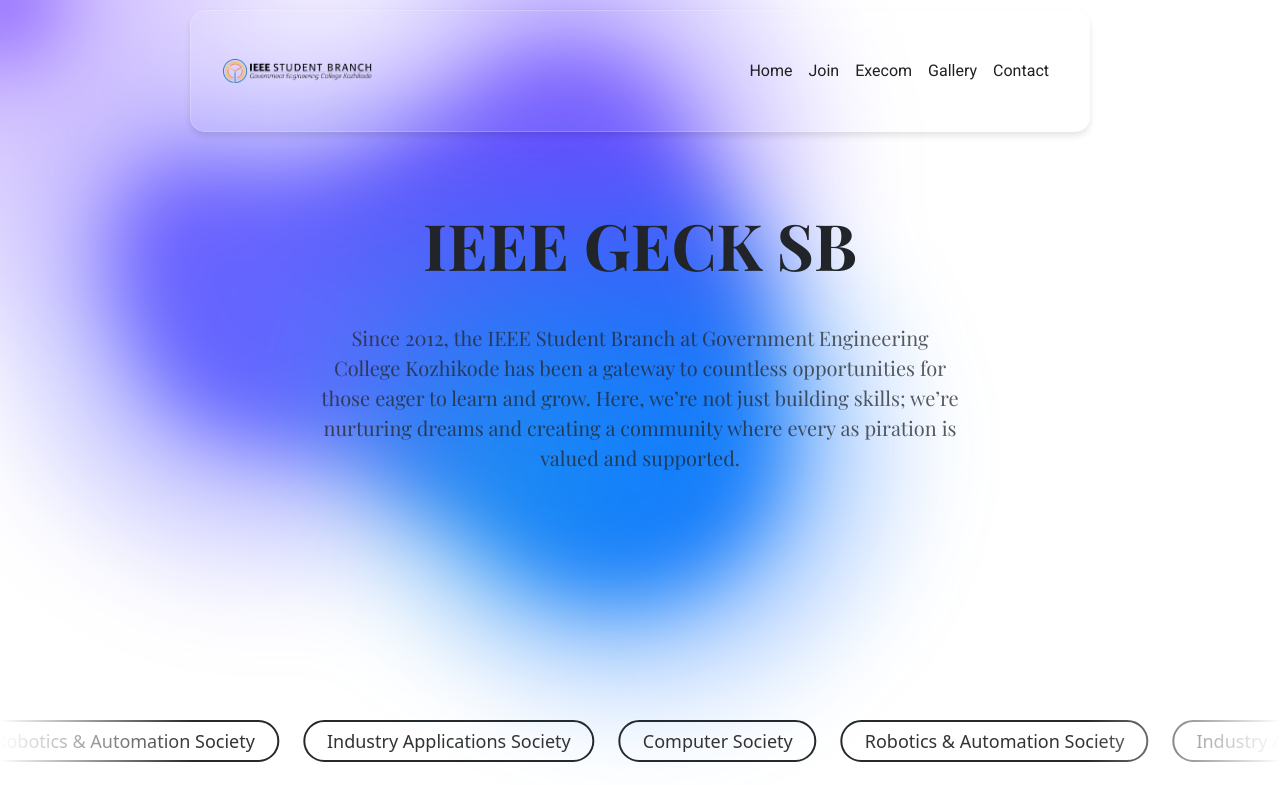
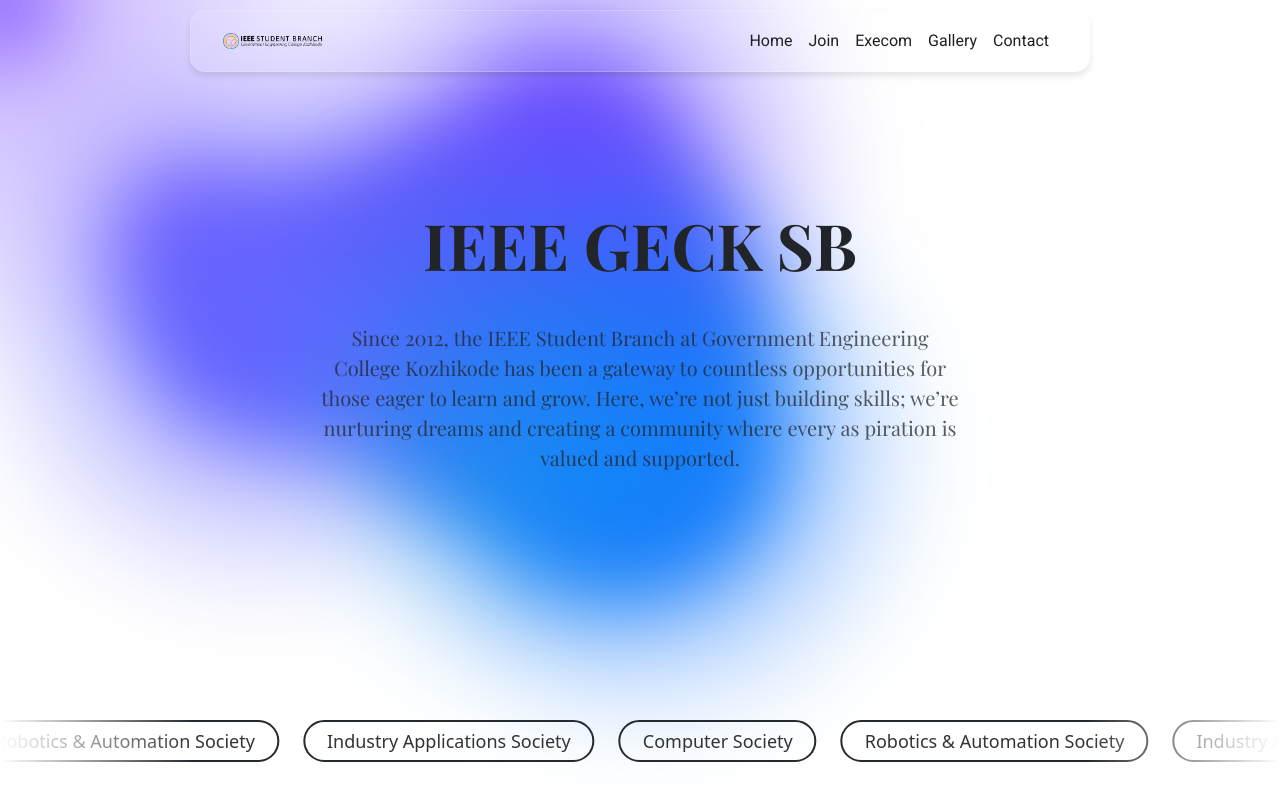
Before and after one commit to Amal565/ieeen, a plain HTML site: page index.html in a window 1280 px wide. Shown: the top 785 px of the page. Drawn offline with nearby package versions, Linux system fonts and the light colour scheme; a script that the page names is missing; a web font is replaced by a local one.

Commit message:
Update index.html

```diff
--- a/index.html
+++ b/index.html
@@ -74,7 +74,7 @@
                 <span>IEEE</span>
                 --->
 
-                <img  src="./assets/icon/IEEE_SB_GECKKD_BLACK-1-removebg-preview.png"  class="sblogo" alt="IEEE Logo" style="width: 150px; height: 100PX;  " >
+                <img  src="./assets/icon/IEEE_SB_GECKKD_BLACK-1-removebg-preview.png"  class="sblogo" alt="IEEE Logo" style="width: 100px; height: auto;  " >
             <button class="navbar-toggler" type="button" data-bs-toggle="collapse" data-bs-target="#navbarNav"
                 aria-controls="navbarNav" aria-expanded="false" aria-label="Toggle navigation">
                 <span class="navbar-toggler-icon"></span>
```
